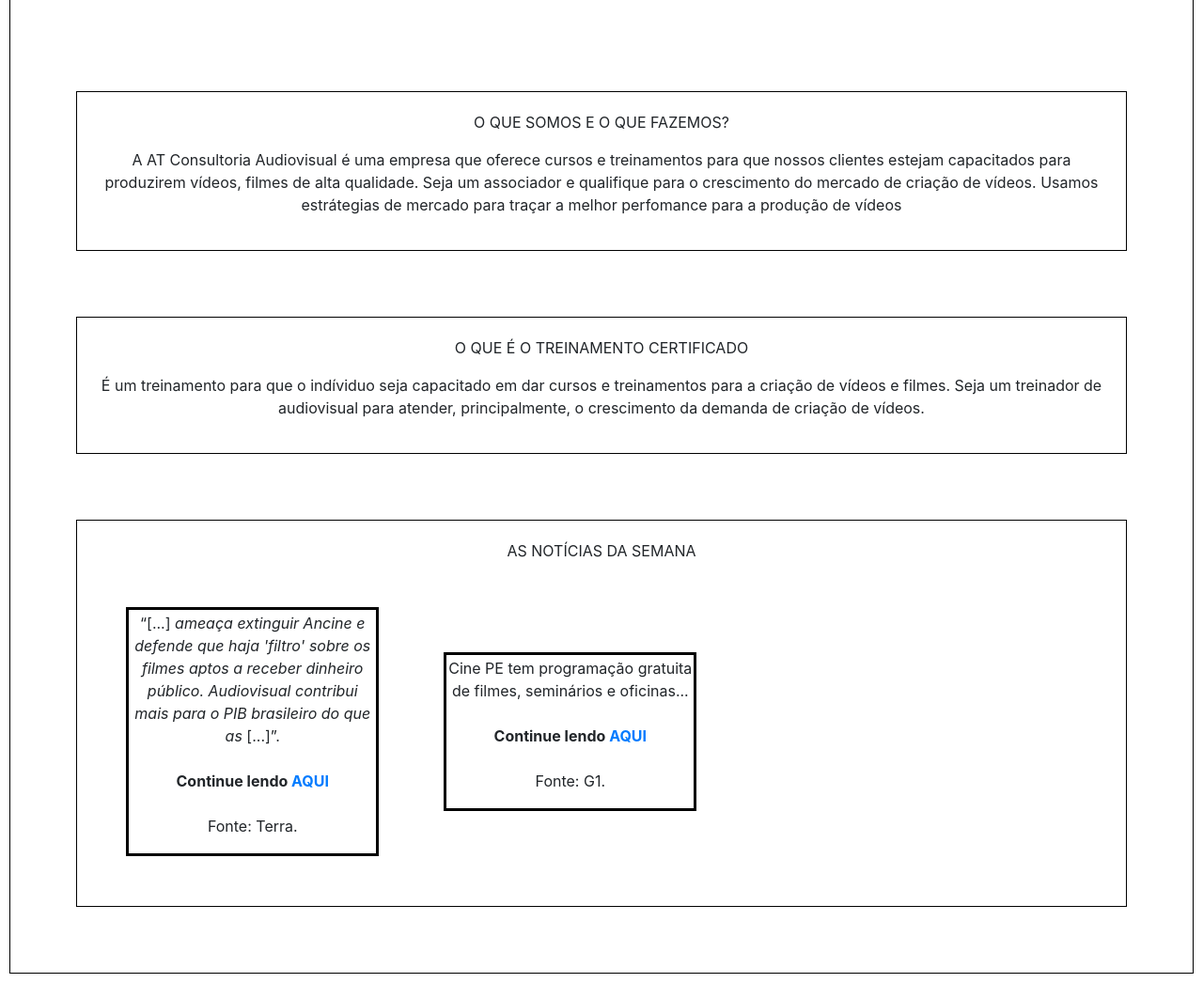
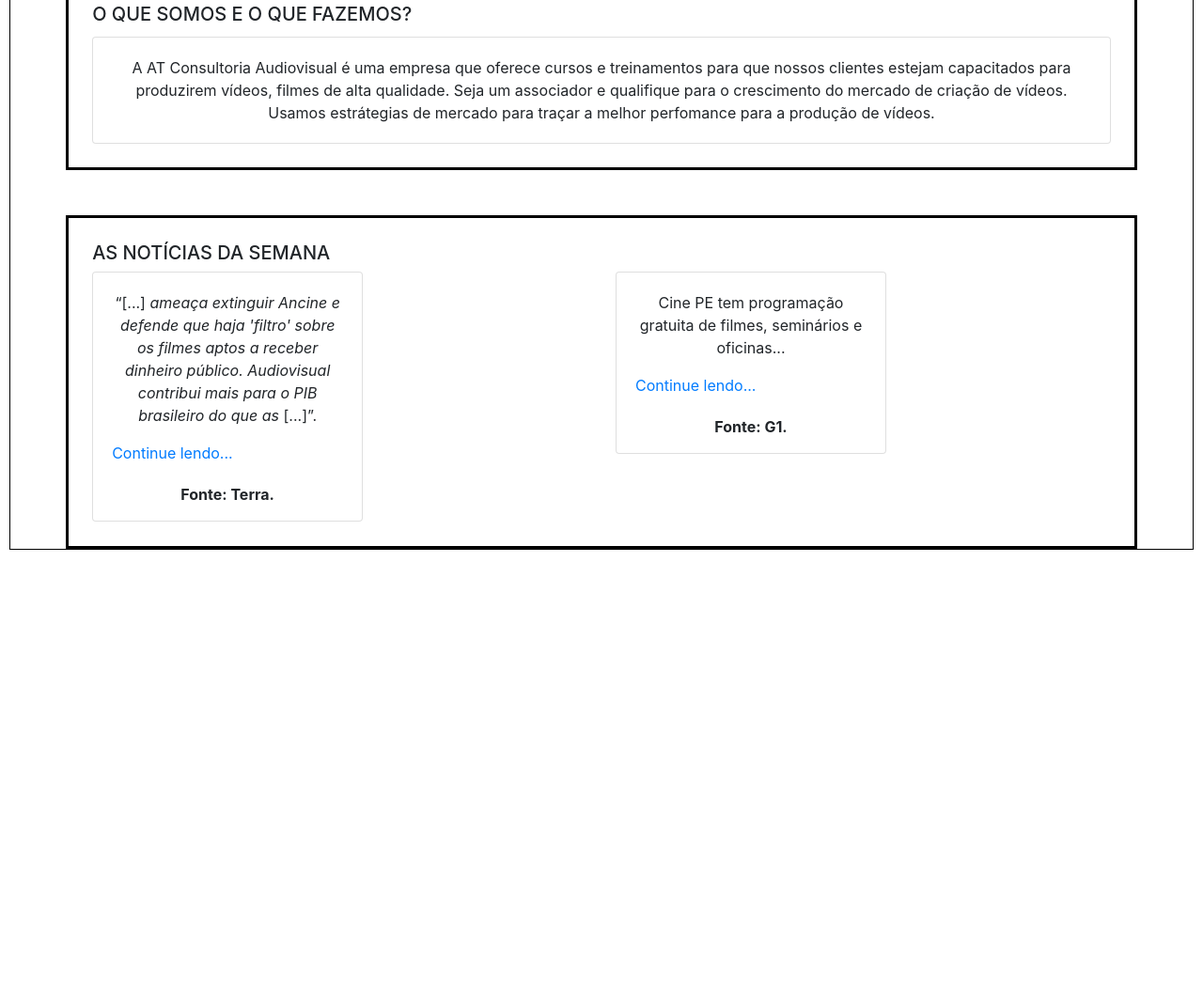
Before and after one commit to arinelson/projetoifal, a plain HTML site: page index.html in a window 1280 px wide. Shown: the part 593-1639 px from the top of the page at 94% size. After the commit the page ends 1188 px from the top, so only its background shows below. Drawn offline with nearby package versions, Linux system fonts and the light colour scheme.

Commit message:
Update index.html
atualizando

```diff
--- a/index.html
+++ b/index.html
@@ -17,11 +17,6 @@
 
 		}
 
-		#menu{
-
-		border: 1px solid black;
-		padding: 5px;
-		}
 
 
 		.secao{
@@ -127,10 +122,6 @@
                 </div>
               </nav>
 
-
-		<div id="menu">
-			<p>Menu aqui</p>
-		</div>
 		<br/>
 		<br/>
 
@@ -183,59 +174,59 @@
 		<br/>
 
 
-		<div class="secao">
+		<div class="container">
+			<h5 class="card-title" style="align-center;">O QUE SOMOS E O QUE FAZEMOS?</h5>
+					<div class="card">
+					    <div class="card-body">
 
-			<p>O QUE SOMOS E O QUE FAZEMOS?</p>
-
-			<p>A AT Consultoria Audiovisual é uma empresa que oferece cursos e treinamentos para que nossos
+						<p class="card-text">A AT Consultoria Audiovisual é uma empresa que oferece cursos e treinamentos para que nossos
 							clientes estejam capacitados para produzirem vídeos, filmes de alta qualidade.
 							Seja um associador e qualifique para o crescimento do mercado de criação de vídeos.
-			Usamos estrátegias de mercado para traçar a melhor perfomance para a produção de vídeos
+							Usamos estrátegias de mercado para traçar a melhor perfomance para a produção de vídeos.
 						</p>
+
+
 					    </div>
-
-		<div class="secao">
-			<p>O QUE É O TREINAMENTO CERTIFICADO</p>
-
-			<p>É um treinamento para que o indíviduo seja capacitado
-			em dar cursos e treinamentos para a criação de vídeos e filmes.
-			Seja um treinador de audiovisual para atender, principalmente,
-			o crescimento da demanda de criação de vídeos.
-			</p>
+					</div>
 
 		</div>
 
-		<div class="secao">
-			<p>AS NOTÍCIAS DA SEMANA</p>
-			<div class="noticia">
-				<p>
-					<q>[...] <em>ameaça extinguir Ancine e defende que haja 'filtro' sobre os filmes
+		<br/>
+		<br/>
+
+		<div class="container">
+				<h5>AS NOTÍCIAS DA SEMANA</h5>
+				<div class="row">
+					<div class="col-md-6">
+
+						<div class="card" style="width: 18rem;">
+							<div class="card-body">
+							<p class="card-text"><q>[...] <em>ameaça extinguir Ancine e defende que haja 'filtro' sobre os filmes
 									aptos a receber dinheiro público.
-				Audiovisual contribui mais para o PIB brasileiro do que as</em> [...]</q>.
-				<br>
-				<br>
-					<strong>Continue lendo <a href="https://www.terra.com.br/noticias/brasil/a-industria-cinematografica-brasileira-sob-fogo,28869ae6d05251aa61ff9de6b4790b33gya91ruv.html" target="blank_">AQUI</a></strong>
-				<br>
-				<br>
-				Fonte: Terra.
-				</p>
+									Audiovisual contribui mais para o PIB brasileiro do que as</em> [...]</q>.</p>
+							<a href="https://www.terra.com.br/noticias/brasil/a-industria-cinematografica-brasileira-sob-fogo,28869ae6d05251aa61ff9de6b4790b33gya91ruv.html" class="card-link">Continue lendo...</a>
 
 							</div>
-			<div class="noticia">
-				<p> Cine PE tem programação gratuita de filmes, seminários e oficinas...
-				<br>
-				<br>
-				<strong>Continue lendo <a href=" https://g1.globo.com/pe/pernambuco/noticia/2019/07/27/cine-pe-tem-programacao-gratuita-de-filmes-seminarios-e-oficinas.ghtml" target="blank_">AQUI</a></strong>
-				<br>
-				<br>
-				Fonte: G1.
-				</p>
+							<p><strong>Fonte: Terra.</strong></p>
+						</div>
 
 					</div>
 
+					<div class="col-md-6">
+
+						<div class="card" style="width: 18rem;">
+							<div class="card-body">
+							<p class="card-text">Cine PE tem programação gratuita de filmes, seminários e oficinas...</p>
+							<a href="https://g1.globo.com/pe/pernambuco/noticia/2019/07/27/cine-pe-tem-programacao-gratuita-de-filmes-seminarios-e-oficinas.ghtml" class="card-link">Continue lendo...</a>
+							</div>
+							<p><strong>Fonte: G1.</strong></p>
+						</div>
 
 					</div>
 
+				</div>
+
+			</div>
 
 		</div>
 
```
Lines whose indentation alone changed are shown as unchanged.
